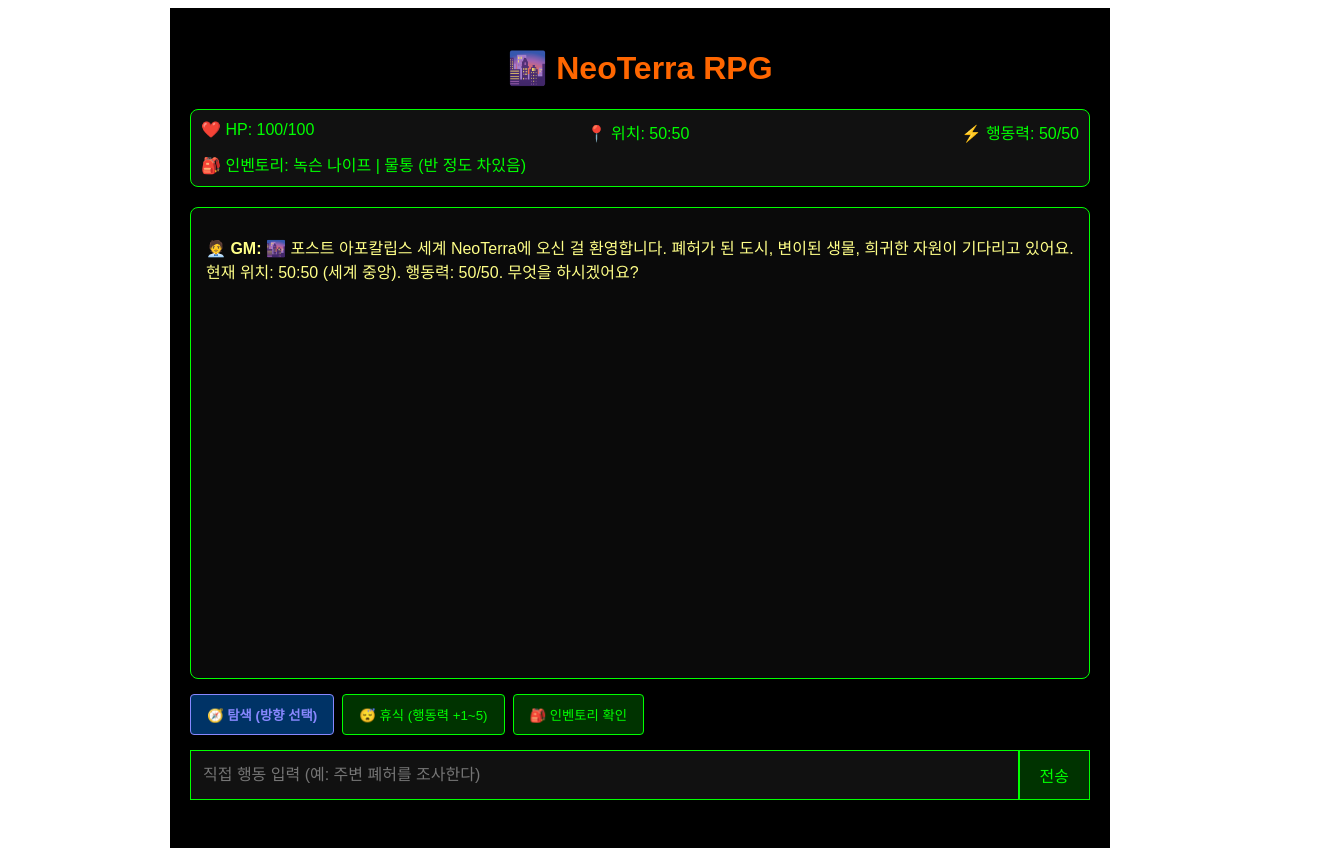
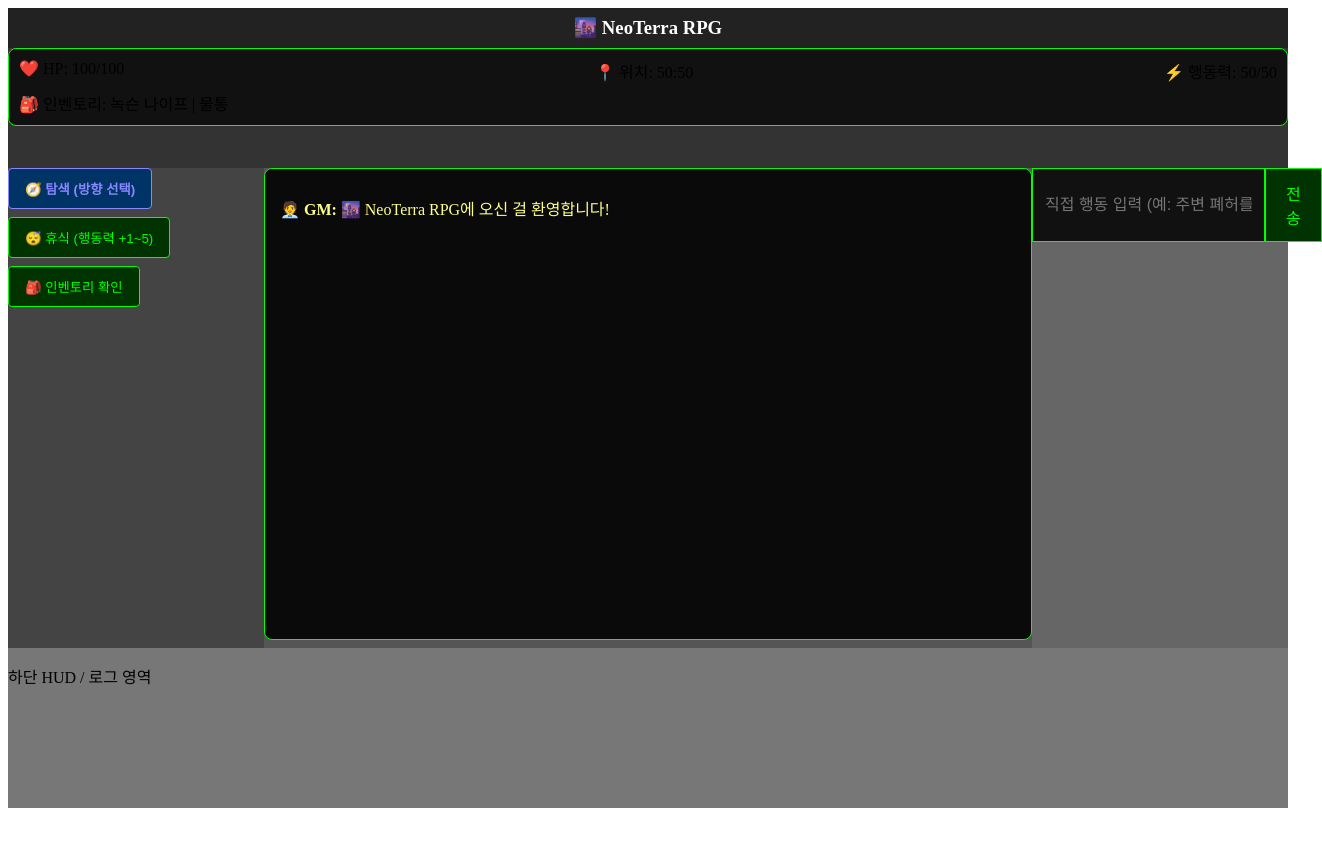
Before and after one commit to Kudou1718/Terra_web1, a React (Vite) app: page / in a window 1280 px wide. Shown: the whole page, 1322 px wide, since content can reach past the window. After the commit the page ends 816 px from the top, so only its background shows below. Built offline with nearby package versions, Linux system fonts and the light colour scheme; no server answers.

Commit message:
p.t layout

```diff
--- a/src/App.jsx
+++ b/src/App.jsx
@@ -1,4 +1,5 @@
 import { useState, useRef, useEffect } from 'react'
+import styles from './layout.module.css'
 import PlayerStatusBar from './components/PlayerStatusBar'
 import MessageWindow from './components/MessageWindow'
 import ExploreDirections from './components/ExploreDirections'
@@ -9,7 +10,7 @@ const GROQ_API_KEY = import.meta.env.VITE_GROQ_API_KEY
 
 function App() {
   const [messages, setMessages] = useState([
-    { role: "assistant", content: "🌆 포스트 아포칼립스 세계 NeoTerra에 오신 걸 환영합니다.\n폐허가 된 도시, 변이된 생물, 희귀한 자원이 기다리고 있어요.\n현재 위치: 50:50 (세계 중앙). 행동력: 50/50.\n무엇을 하시겠어요?" }
+    { role: "assistant", content: "🌆 NeoTerra RPG에 오신 걸 환영합니다!" }
   ])
   const [input, setInput] = useState('')
   const [loading, setLoading] = useState(false)
@@ -19,22 +20,19 @@ function App() {
     maxHp: 100,
     position: { x: 50, y: 50 },
     actionPoints: { current: 50, max: 50 },
-    inventory: ["녹슨 나이프", "물통 (반 정도 차있음)"]
+    inventory: ["녹슨 나이프", "물통"]
   })
 
   const messagesEndRef = useRef(null)
-
   useEffect(() => {
     messagesEndRef.current?.scrollIntoView({ behavior: "smooth" })
   }, [messages, loading])
 
-  const WORLD_MIN = 1
-  const WORLD_MAX = 100
+  const WORLD_MIN = 1, WORLD_MAX = 100
 
   const sendMessage = async (customContent = null) => {
     const content = customContent || input
     if (!content.trim() || loading) return
-
     const userMsg = { role: "user", content }
     setMessages(prev => [...prev, userMsg])
     if (!customContent) setInput('')
@@ -50,7 +48,7 @@ function App() {
         body: JSON.stringify({
           model: "llama-3.1-70b-versatile",
           messages: [
-            { role: "system", content: `너는 포스트 아포칼립스 텍스트 RPG의 게임 마스터다. 현재 위치: ${playerStatus.position.x}:${playerStatus.position.y}. 세계는 ${WORLD_MIN}:${WORLD_MIN}부터 ${WORLD_MAX}:${WORLD_MAX}까지.` },
+            { role: "system", content: `너는 포스트 아포칼립스 RPG의 게임 마스터다. 현재 위치: ${playerStatus.position.x}:${playerStatus.position.y}` },
             ...messages,
             userMsg
           ],
@@ -58,57 +56,32 @@ function App() {
           max_tokens: 400
         })
       })
-
       const data = await res.json()
       const aiMsg = { role: "assistant", content: data.choices[0].message.content }
       setMessages(prev => [...prev, aiMsg])
-
-      if (Math.random() < 0.3) {
-        const newItem = ["탄약 5발", "붕대", "통조림", "지도 조각"][Math.floor(Math.random()*4)]
-        setPlayerStatus(prev => ({
-          ...prev,
-          inventory: [...prev.inventory, newItem]
-        }))
-        setMessages(prev => [...prev, { role: "assistant", content: `🎒 발견! "${newItem}"을(를) 인벤토리에 추가했습니다.` }])
-      }
     } catch (err) {
-      setMessages(prev => [...prev, { role: "assistant", content: "⚠️ 연결 오류: " + err.message }])
+      setMessages(prev => [...prev, { role: "assistant", content: "⚠️ 오류: " + err.message }])
     }
     setLoading(false)
   }
 
-  const moveDirection = (direction) => {
-    if (playerStatus.actionPoints.current <= 0) {
-      setMessages(prev => [...prev, { role: "assistant", content: "⚠️ 행동력이 부족합니다! 먼저 휴식을 취하세요." }])
-      return
-    }
-
+  const moveDirection = (dir) => {
+    if (playerStatus.actionPoints.current <= 0) return
     let newPos = { ...playerStatus.position }
-    let validMove = true
-
-    switch (direction) {
-      case '북': newPos.y >= WORLD_MAX ? validMove = false : newPos.y += 1; break
-      case '남': newPos.y <= WORLD_MIN ? validMove = false : newPos.y -= 1; break
-      case '동': newPos.x >= WORLD_MAX ? validMove = false : newPos.x += 1; break
-      case '서': newPos.x <= WORLD_MIN ? validMove = false : newPos.x -= 1; break
-      default: validMove = false
-    }
-
-    if (validMove) {
+    if (dir === '북' && newPos.y < WORLD_MAX) newPos.y++
+    if (dir === '남' && newPos.y > WORLD_MIN) newPos.y--
+    if (dir === '동' && newPos.x < WORLD_MAX) newPos.x++
+    if (dir === '서' && newPos.x > WORLD_MIN) newPos.x--
     setPlayerStatus(prev => ({
       ...prev,
       position: newPos,
       actionPoints: { ...prev.actionPoints, current: prev.actionPoints.current - 1 }
     }))
-      sendMessage(`${direction}쪽으로 이동한다`)
+    sendMessage(`${dir}쪽으로 이동한다`)
     setShowDirections(false)
-    } else {
-      setMessages(prev => [...prev, { role: "assistant", content: `⚠️ ${direction}쪽은 세계의 끝입니다.` }])
-    }
   }
 
   const rest = () => {
-    if (loading) return
     const recover = Math.floor(Math.random() * 5) + 1
     setPlayerStatus(prev => ({
       ...prev,
@@ -121,13 +94,10 @@ function App() {
   }
 
   const toggleExplore = () => {
-    if (playerStatus.actionPoints.current <= 0) {
-      setMessages(prev => [...prev, { role: "assistant", content: "⚠️ 행동력이 부족해 탐색할 수 없습니다." }])
-      return
-    }
+    if (playerStatus.actionPoints.current <= 0) return
     setShowDirections(prev => !prev)
     if (!showDirections) {
-      setMessages(prev => [...prev, { role: "assistant", content: "🧭 주변을 살펴보니 이동 가능한 방향이 보입니다." }])
+      setMessages(prev => [...prev, { role: "assistant", content: "🧭 이동 가능한 방향이 보입니다." }])
     }
   }
 
@@ -138,12 +108,27 @@ function App() {
   if (playerStatus.position.x > WORLD_MIN) directions.push('서')
 
   return (
-    <div style={{ maxWidth: '900px', margin: '0 auto', padding: '20px', fontFamily: 'sans-serif', background: '#000', color: '#0f0', minHeight: '100vh' }}>
-      <h1 style={{ textAlign: 'center', color: '#ff6600' }}>🌆 NeoTerra RPG</h1>
+    <div className={styles.layout}>
+      <div className={styles.top1}>
+        <h3>🌆 NeoTerra RPG</h3>
+      </div>
 
+      <div className={styles.top2}>
         <PlayerStatusBar playerStatus={playerStatus} />
+      </div>
+
+      <div className={styles.left}>
+        <ActionButtons
+          toggleExplore={toggleExplore}
+          rest={rest}
+          sendMessage={sendMessage}
+          loading={loading}
+          playerStatus={playerStatus}
+        />
+      </div>
+
+      <div className={styles.center}>
         <MessageWindow messages={messages} loading={loading} messagesEndRef={messagesEndRef} />
-
         {showDirections && (
           <ExploreDirections
             directions={directions}
@@ -152,15 +137,9 @@ function App() {
             loading={loading}
           />
         )}
+      </div>
 
-      <ActionButtons
-        toggleExplore={toggleExplore}
-        rest={rest}
-        sendMessage={sendMessage}
-        loading={loading}
-        playerStatus={playerStatus}
-      />
-
+      <div className={styles.right}>
         <InputBox
           input={input}
           setInput={setInput}
@@ -168,6 +147,11 @@ function App() {
           loading={loading}
         />
       </div>
+
+      <div className={styles.bottom}>
+        <p>하단 HUD / 로그 영역</p>
+      </div>
+    </div>
   )
 }
 
--- /dev/null
+++ b/src/layout.module.css
@@ -0,0 +1,19 @@
+.layout {
+  display: grid;
+  grid-template-columns: 20vw 60vw 20vw;   /* 좌1, 중1, 우1 */
+  grid-template-rows: 5vh 15vh 60vh 20vh;  /* 상단1, 상단2, 중간, 하단1 */
+  grid-template-areas:
+    "top1 top1 top1"
+    "top2 top2 top2"
+    "left center right"
+    "bottom bottom bottom";
+  height: 100vh;
+  width: 100vw;
+}
+
+.top1 { grid-area: top1; background: #222; color: #fff; display:flex; align-items:center; justify-content:center; }
+.top2 { grid-area: top2; background: #333; }
+.left { grid-area: left; background: #444; }
+.center { grid-area: center; background: #555; }
+.right { grid-area: right; background: #666; }
+.bottom { grid-area: bottom; background: #777; }
```
Lines whose indentation alone changed are shown as unchanged.
